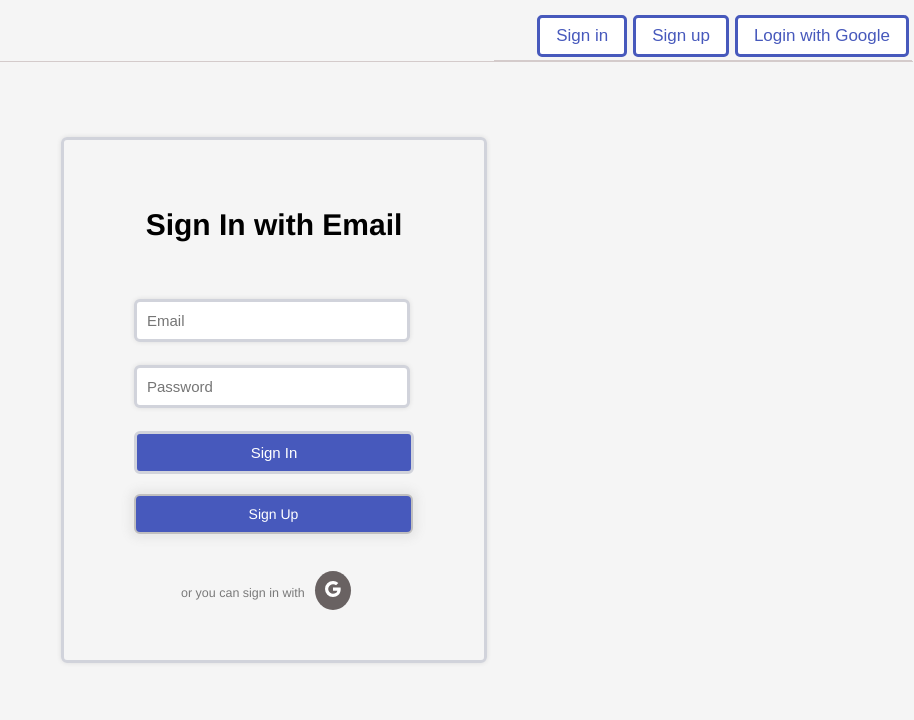
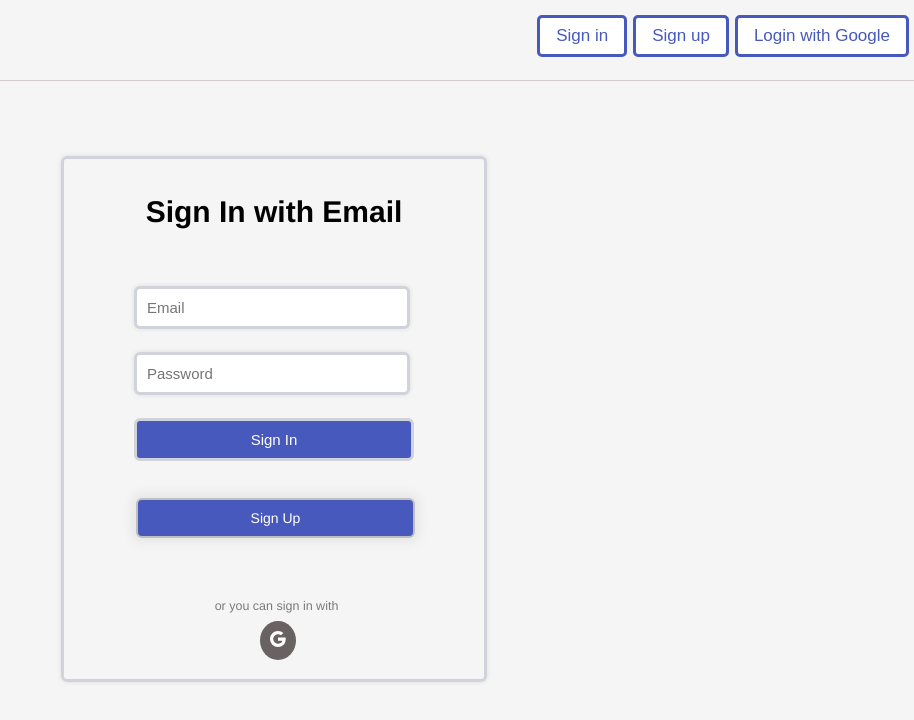
Before and after one commit to danf8/investapp-frontend, a React (Create React App) app: page /signin in a window 1280 px wide. Shown: the top 720 px of the page, without its empty margins (366-1280 px from the left). Built offline with nearby package versions, Linux system fonts and the light colour scheme; no server answers.

Commit message:
wip: edit signup layout for login w/o signup

```diff
--- a/src/css/nav.css
+++ b/src/css/nav.css
@@ -1,7 +1,6 @@
-/* .nav {
-
-  }
-   */
+.nav {
+    border-bottom: 1px solid rgb(212, 203, 203);
+}
 
 .nav ul {
     display: flex;
@@ -10,9 +9,6 @@
     margin-right: 1px;
     justify-content: space-around;
     font-size: 20px;
-    display: flex;
-    justify-content: flex-start;
-    border-bottom: 1px solid rgb(212, 203, 203);
 }
 
 .nav li{
--- a/src/css/signin.css
+++ b/src/css/signin.css
@@ -56,7 +56,8 @@ input[type='email'],input[type='password'] {
 
 #sSI{
     margin-top: 10px;
-    margin-left: 50px;
+    margin-bottom: 5px;
+    /* margin-left: 50px; */
     opacity: .5;
 }
 
@@ -70,3 +71,11 @@ input[type='email'],input[type='password'] {
 #GoogleSI:hover{
     background-color: rgb(163, 6, 6);
 }
+
+/* added to allow users to sign in without signing up */
+#btnLi {
+    display: flex;
+    flex-direction: column;
+    justify-content: center;
+    align-items: center;
+}
```
